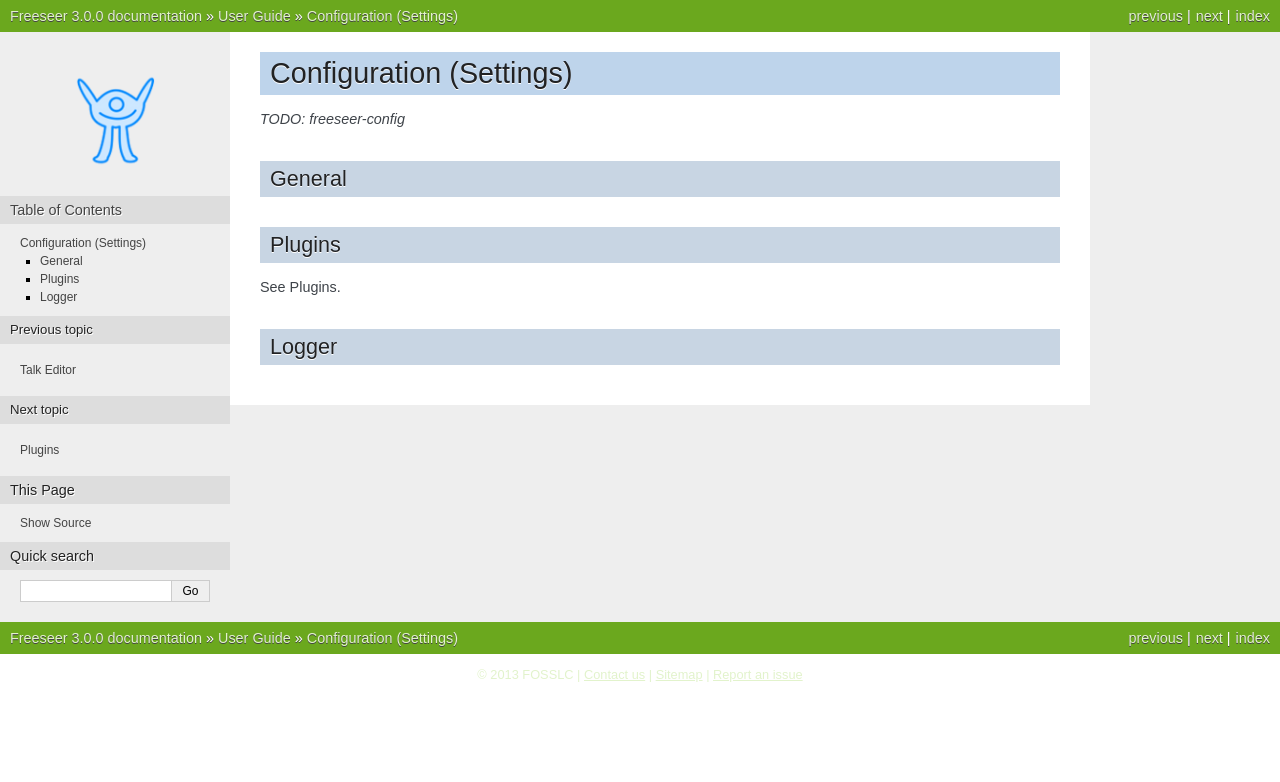
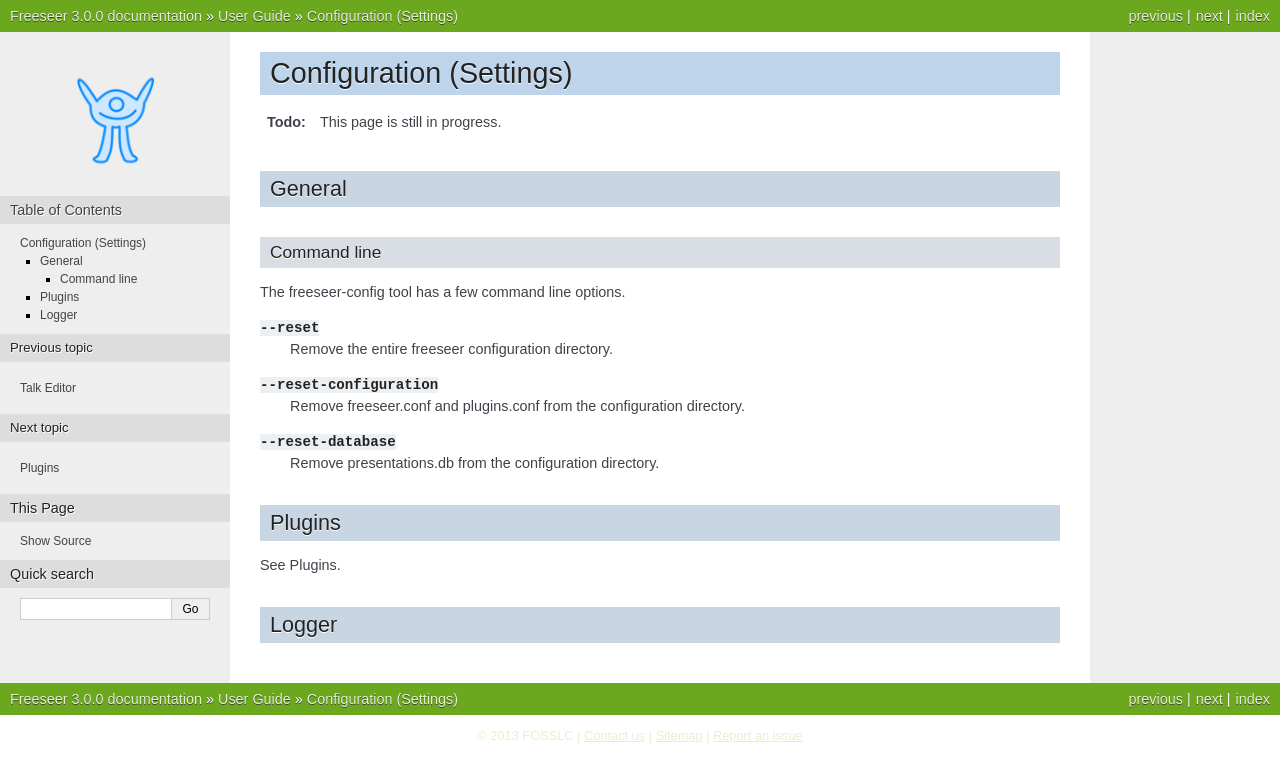
Before and after one commit to Freeseer/freeseer, a Sphinx documentation site: the page built from source/userguide/config/index.rst, in a window 1280 px wide. Shown: the top 782 px of the page. Built offline with Sphinx 7.4.7, drawn with Linux system fonts in a browser that asks for light colours.

Commit message:
Add command line options

```diff
--- a/source/userguide/config/index.rst
+++ b/source/userguide/config/index.rst
@@ -3,12 +3,28 @@
 Configuration (Settings)
 ========================
 
-*TODO: freeseer-config*
+.. todo:: This page is still in progress.
 
 
 General
 -------
 
+
+Command line
+************
+
+The freeseer-config tool has a few command line options.
+
+.. glossary::
+
+  ``--reset``
+    Remove the entire freeseer configuration directory.
+
+  ``--reset-configuration``
+    Remove freeseer.conf and plugins.conf from the configuration directory.
+
+  ``--reset-database``
+    Remove presentations.db from the configuration directory.
 
 Plugins
 -------
```
